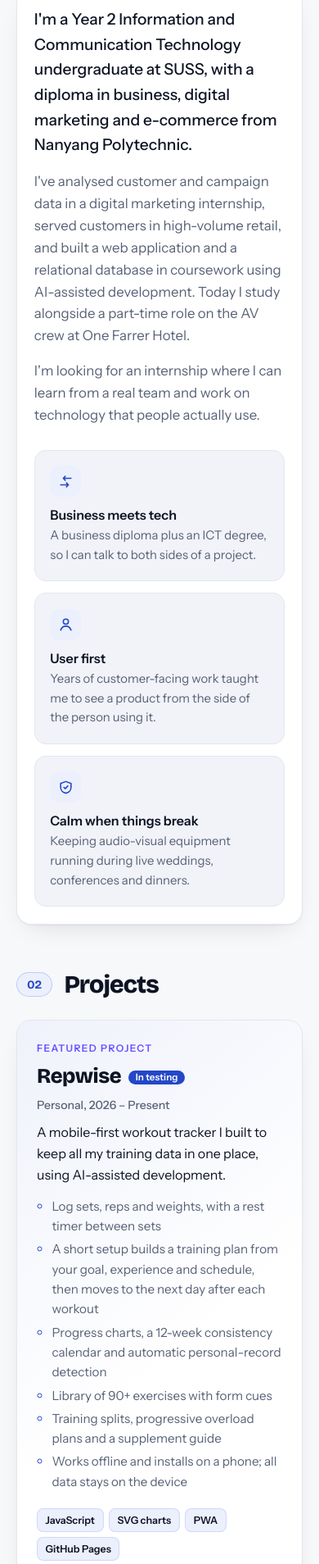
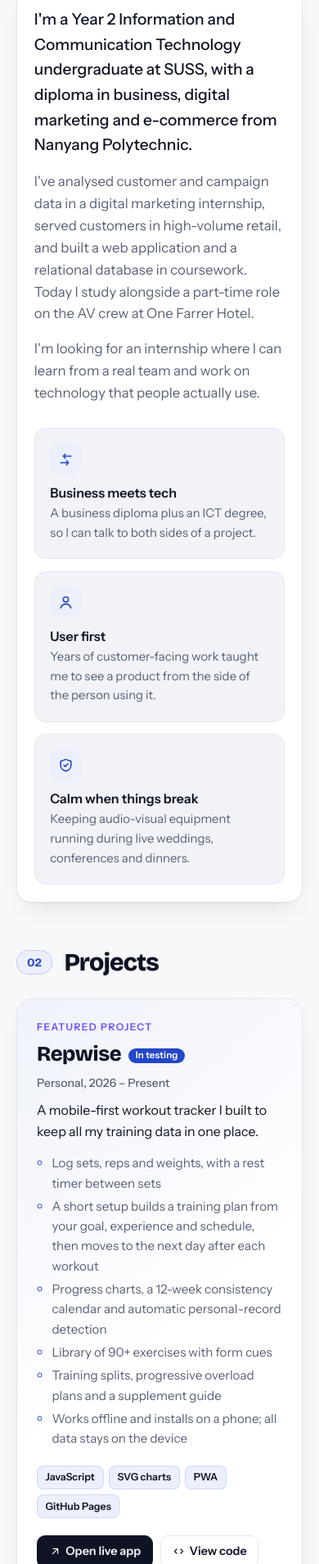
Before and after one commit to yushenn/matthew-os, a plain HTML site: page index.html in a window 390 px wide. Shown: the part 1583-3491 px from the top of the page at 82% size. Drawn offline with nearby package versions, Linux system fonts and the light colour scheme.

Commit message:
Tidy project descriptions

```diff
--- a/index.html
+++ b/index.html
@@ -352,7 +352,7 @@ footer{padding:2.6rem 0 calc(2.8rem + env(safe-area-inset-bottom,0px));color:var
     <div class="section-head reveal"><span class="section-num">01</span><h2 class="section-title">About</h2></div>
     <div class="panel prose reveal">
       <p>I'm a Year 2 Information and Communication Technology undergraduate at SUSS, with a diploma in business, digital marketing and e-commerce from Nanyang Polytechnic.</p>
-      <p>I've analysed customer and campaign data in a digital marketing internship, served customers in high-volume retail, and built a web application and a relational database in coursework using AI-assisted development. Today I study alongside a part-time role on the AV crew at One Farrer Hotel.</p>
+      <p>I've analysed customer and campaign data in a digital marketing internship, served customers in high-volume retail, and built a web application and a relational database in coursework. Today I study alongside a part-time role on the AV crew at One Farrer Hotel.</p>
       <p>I'm looking for an internship where I can learn from a real team and work on technology that people actually use.</p>
       <div class="strengths">
         <div><span class="ic"><svg viewBox="0 0 24 24" fill="none" stroke="currentColor" stroke-width="2" stroke-linecap="round" stroke-linejoin="round" aria-hidden="true"><path d="M8 7h12M8 7l3-3M8 7l3 3M16 17H4m12 0-3-3m3 3-3 3"/></svg></span><h3>Business meets tech</h3><p>A business diploma plus an ICT degree, so I can talk to both sides of a project.</p></div>
@@ -370,7 +370,7 @@ footer{padding:2.6rem 0 calc(2.8rem + env(safe-area-inset-bottom,0px));color:var
           <span class="feature-label">Featured project</span>
           <h3>Repwise<span class="pill">In testing</span></h3>
           <span class="card-when">Personal, 2026 – Present</span>
-          <p>A mobile-first workout tracker I built to keep all my training data in one place, using AI-assisted development.</p>
+          <p>A mobile-first workout tracker I built to keep all my training data in one place.</p>
           <ul>
             <li>Log sets, reps and weights, with a rest timer between sets</li>
             <li>A short setup builds a training plan from your goal, experience and schedule, then moves to the next day after each workout</li>
@@ -411,7 +411,7 @@ footer{padding:2.6rem 0 calc(2.8rem + env(safe-area-inset-bottom,0px));color:var
       <li class="card reveal">
         <h3>Online Supermarket Web App</h3>
         <span class="card-when">Web Application Development, SUSS, Jul – Oct 2026</span>
-        <p>A FairPrice-style grocery website built on an MVC structure, using AI-assisted development.</p>
+        <p>A FairPrice-style grocery website built on an MVC structure.</p>
         <ul>
           <li>Guest, customer and admin views with category filters, a cart, stock-updating checkout, order history and reviews</li>
           <li>Admin page for updating each product's price, stock and description, with input checks that block invalid entries</li>
```
